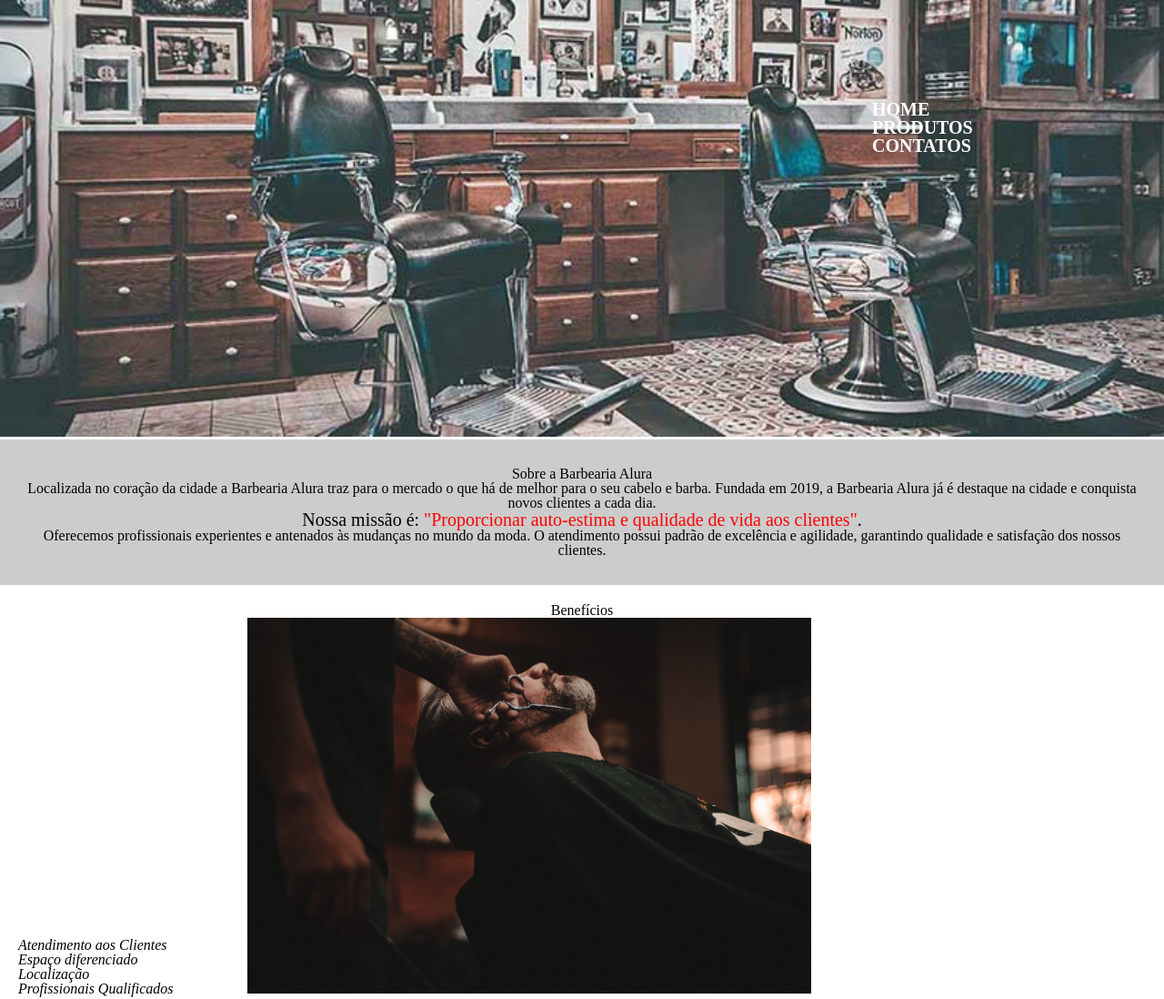
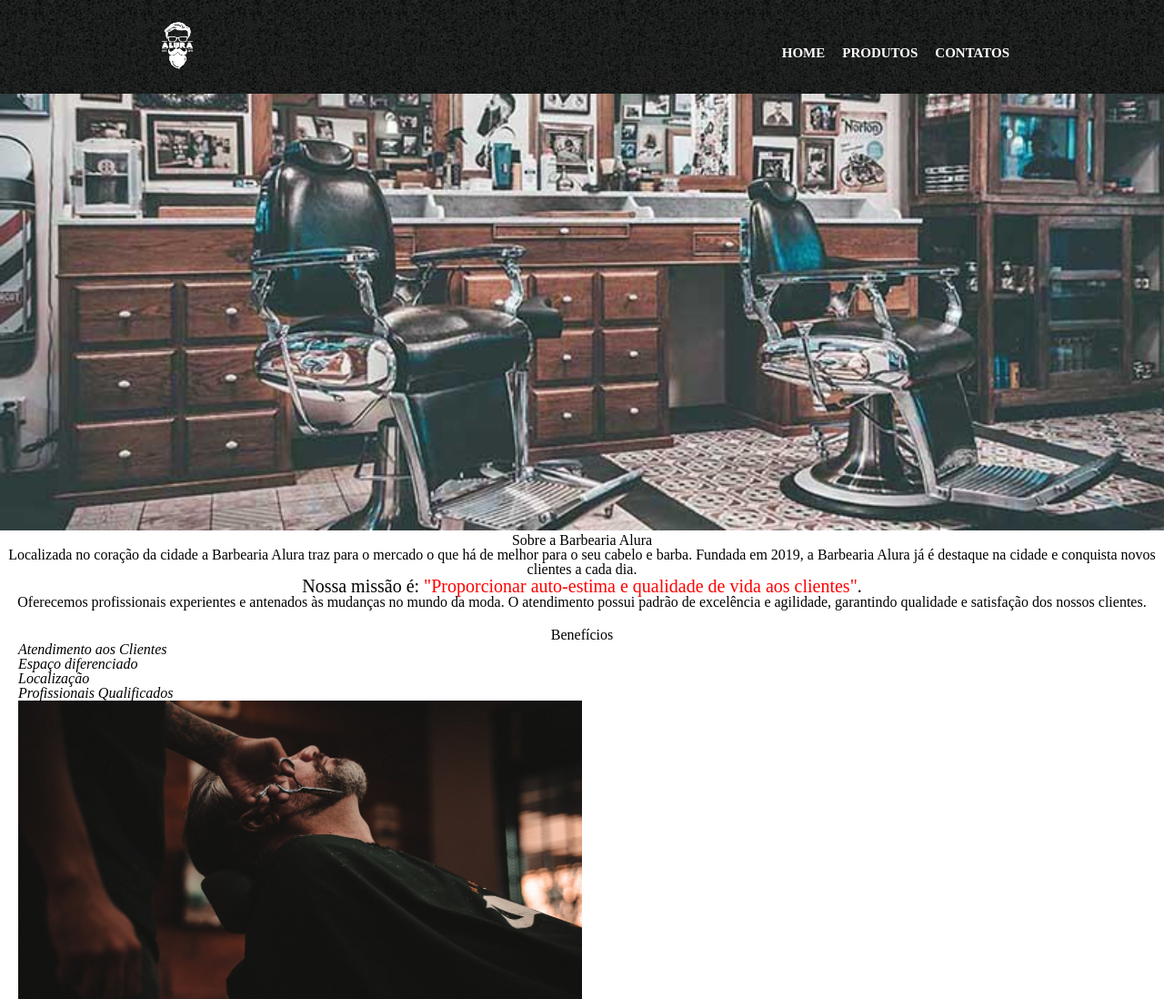
Before and after one commit to damarismorellato/barbearia, a plain HTML site: page index.html in a window 1280 px wide. Shown: the top 1098 px of the page at 91% size. Drawn offline with Linux system fonts and the light colour scheme.

Commit message:
Ajustando o css da tela de contatos e home

```diff
--- a/index.html
+++ b/index.html
@@ -2,25 +2,25 @@
 <html lang="pt-br">
   <head>
     <meta charset="UTF-8" />
-    <title>Barbearia Alura</title>
-    <link rel="stylesheet" href="style-home.css" />
+    <title>Meus trabalhos</title>
+    <link rel="stylesheet" href="reset.css" />
     <link rel="stylesheet" href="style.css" />
-    <link rel="stylesheet" href="reset.css" />
   </head>
-
   <body>
     <header>
-      <div>
-        <img id="banner" src="images/banner.jpg" />
+      <div class="caixa">
+        <h1><img class="logo" src="images/logo-branco.png" /></h1>
         <nav>
           <ul>
             <li><a href="index.html"> Home</a></li>
-            <li><a href="trabalhos.html">Produtos</a></li>
+            <li><a href="produtos.html">Produtos</a></li>
             <li><a href="contato.html"> Contatos</a></li>
           </ul>
         </nav>
       </div>
     </header>
+    <img id="banner" src="images/banner.jpg" />
+    <main>
       <div class="principal">
         <h2 class="titulo-centralizado">Sobre a Barbearia Alura</h2>
 
@@ -59,9 +59,10 @@
 
         <img src="images/beneficios.jpg" class="imagembeneficios" />
       </div>
+    </main>
     <footer>
-      <img src="images/logo.png" />
-      <p class="copyright">&copy; Copyright Barbearia - 2022</p>
+      <img src="images/logo-branco.png">
+      <p class="copyright"> &copy; Copyright Barbearia - 2022 </p>
     </footer>
   </body>
 </html>
--- a/style-home.css
+++ b/style-home.css
@@ -1,12 +1,43 @@
+
+header {
+    background: rgb(54, 52, 52);
+	height: 60px;
+}
 #banner {
 	width:100%;
 }
-
-.principal{
-	background: #CCCCCC;
-	padding: 30px;
+.logo {
+	height: 50px;
+	width: 50px;
+	padding: 10px;
+}
+.caixa {
+    position: relative;
+    width: 940px;
+    margin: 0 auto;
+}
+nav{
+    position: absolute;
+    top: 110px;
+    right: 0;
+}
+nav li {
+    display: inline;
+    margin: 0 0 0 15px;
 }
 
+nav a {
+    color: #ffffff;
+    text-transform: uppercase;
+    font-weight: bold;
+    text-decoration: none;
+    font-size: 20px;
+
+}
+nav a:hover {
+ color: #c78c19;
+ text-decoration: underline;
+}
 .titulo-principal {
 	padding-left: 20px;
 }
@@ -36,12 +67,7 @@ em strong {
 	padding: 20px;
 }
 
-ul {
-	display: inline-block;
-	vertical-align: top;
-	width: 20%;
-	margin-right: 15%;
-}
+
 
 .imagembeneficios {
 	width: 50%;
--- a/style.css
+++ b/style.css
@@ -1,15 +1,22 @@
 header {
-    background: url("bg.jpg");
+  background: url("images/bg.jpg");
   padding: 20px 0;
+}
+#banner {
+  width: 100%;
+}
+.logo {
+  height: 60px;
+  width: 50px;
 }
 .caixa {
   position: relative;
   width: 940px;
   margin: 0 auto;
 }
-nav{
+nav {
   position: absolute;
-    top: 110px;
+  top: 30px;
   right: 0;
 }
 nav li {
@@ -22,8 +29,7 @@ nav a {
   text-transform: uppercase;
   font-weight: bold;
   text-decoration: none;
-    font-size: 20px;
-
+  font-size: 15px;
 }
 nav a:hover {
   color: #c78c19;
@@ -73,12 +79,43 @@ nav a:hover {
 
 footer {
   text-align: center;
-    background: url("bg.jpg");
+  background: url("images/bg.jpg");
   padding: 40px 0;
 }
+.titulo-principal {
+  padding-left: 20px;
+}
 
+.titulo-centralizado {
+  text-align: center;
+}
+
+p {
+  text-align: center;
+}
+
+#missao {
+  font-size: 20px;
+}
+
+em strong {
+  color: #ff0000;
+}
+
+.itens {
+  font-style: italic;
+}
+
+.beneficios {
+  background: #ffffff;
+  padding: 20px;
+}
+
+.imagembeneficios {
+  width: 50%;
+}
 .copyright {
-    color: #000;
+  color: #fff;
   font-size: 15px;
   margin: 20px 0;
 }
```
Also changed, not shown: contato.html (+6 -9 lines), produtos.html (+6 -6 lines). Lines whose indentation alone changed are shown as unchanged.
